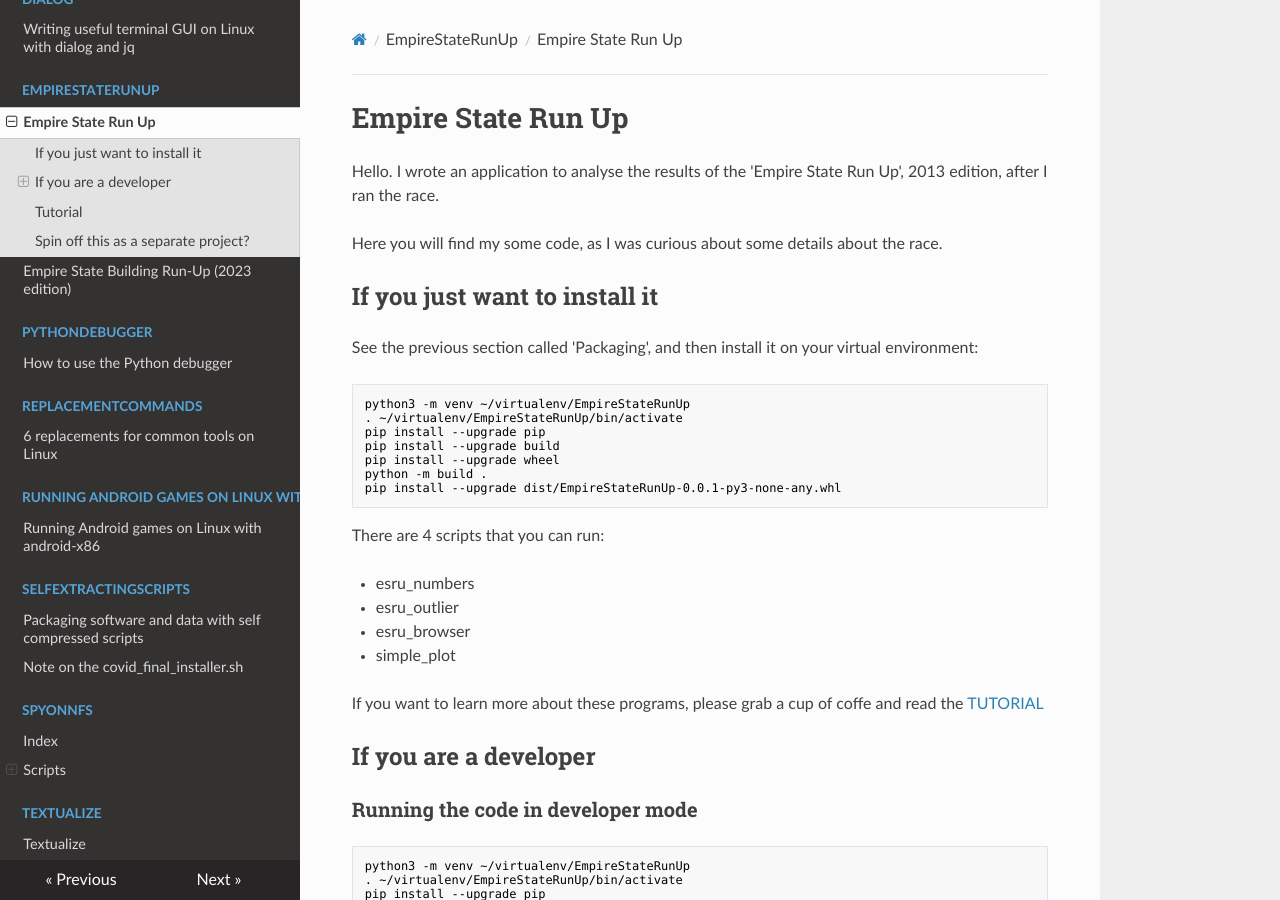
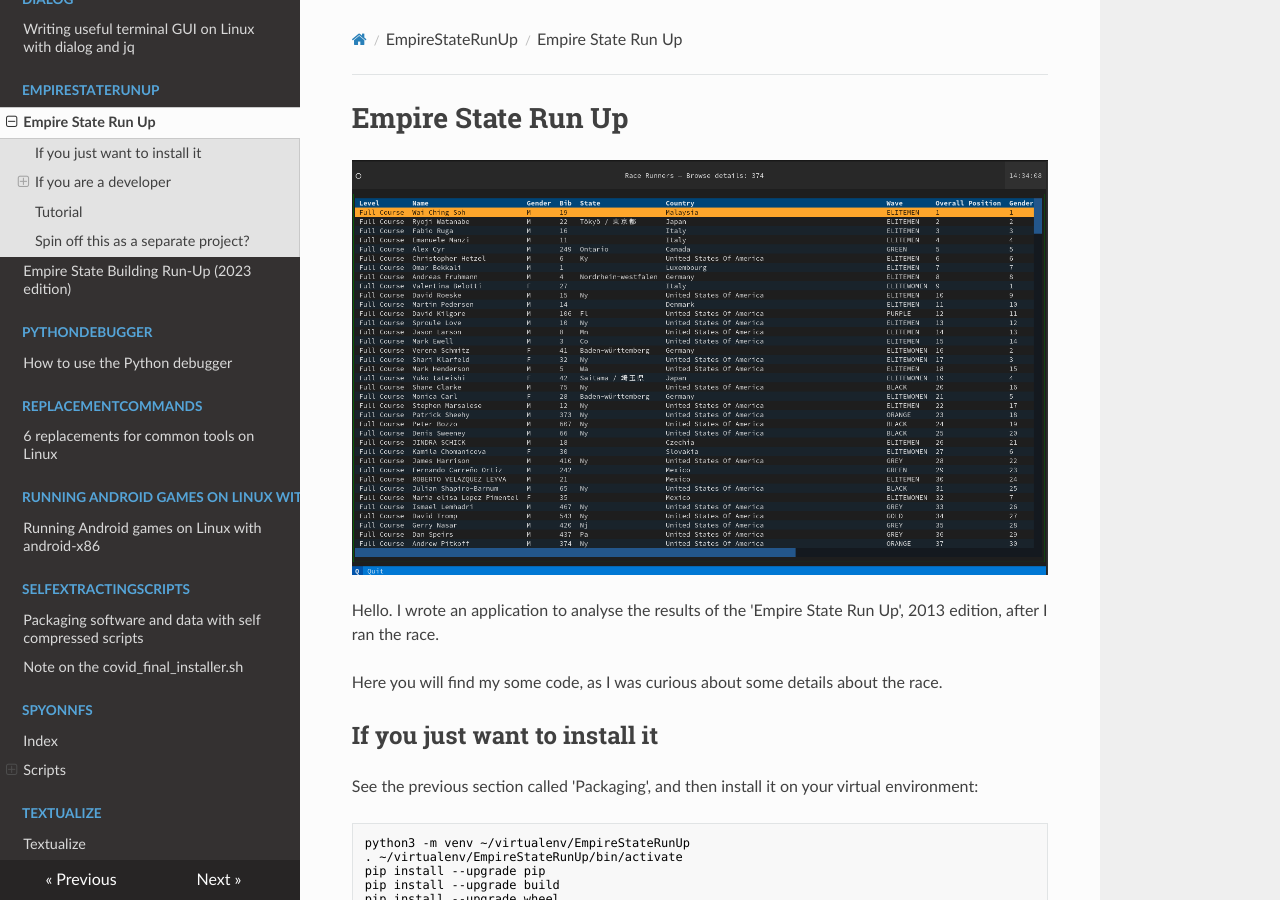
Before and after one commit to josevnz/tutorials, an MkDocs documentation site: the page built from docs/EmpireStateRunUp/README.md, in a window 1280 px wide and 900 px high. Built offline with MkDocs 1.6.1, drawn with Linux system fonts in a browser that asks for light colours; nearby versions of some CDN libraries.

Commit message:
Tutorial fixes

```diff
--- a/docs/EmpireStateRunUp/README.md
+++ b/docs/EmpireStateRunUp/README.md
@@ -1,4 +1,6 @@
 # Empire State Run Up
+
+![](esru_browser.png)
 
 Hello. I wrote an application to analyse the results of the 'Empire State Run Up', 2013 edition, after I ran the race.
 
```
